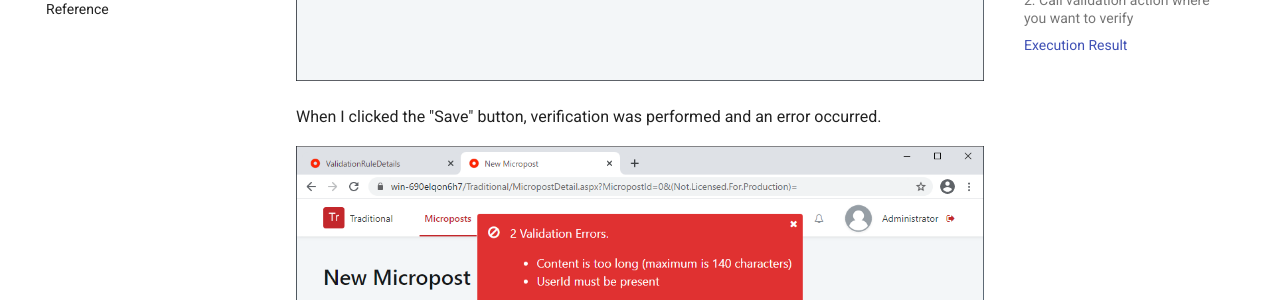
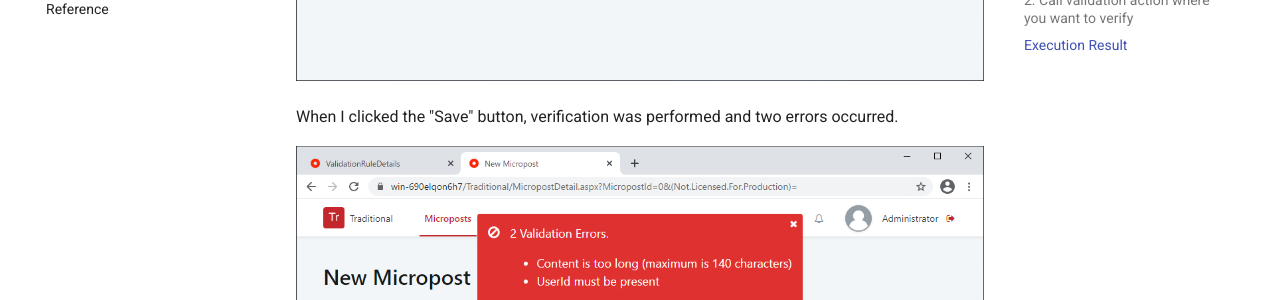
Before and after one commit to yamagh/ValidationHelper, an MkDocs documentation site: the page built from docs/Tutorial.md, in a window 1280 px wide and 900 px high, scrolled down 4791 px. Shown: the part 153-453 px from the top of the window. Built offline with MkDocs 1.6.1 and Material for MkDocs 9.7.7, drawn with Linux system fonts in a browser that asks for light colours; comment, search, counter and statistics services are not loaded.

Commit message:
Update Tutorial.md

```diff
--- a/docs/Tutorial.md
+++ b/docs/Tutorial.md
@@ -56,7 +56,7 @@ Open the details screen of "Micropost" and enter 141 characters in "Content". No
 
 ![](img/README/6.png)
 
-When I clicked the "Save" button, verification was performed and an error occurred.
+When I clicked the "Save" button, verification was performed and two errors occurred.
 
 ![](img/README/7.png)
 
```
